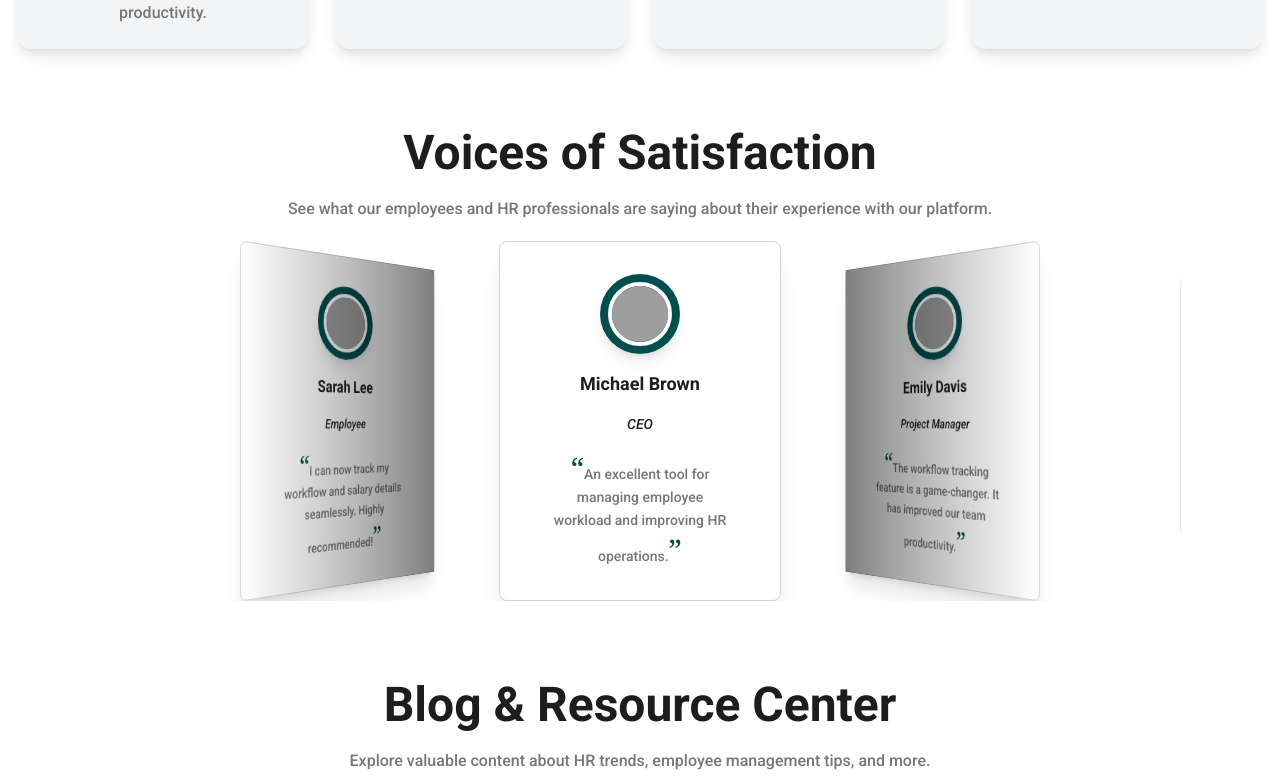
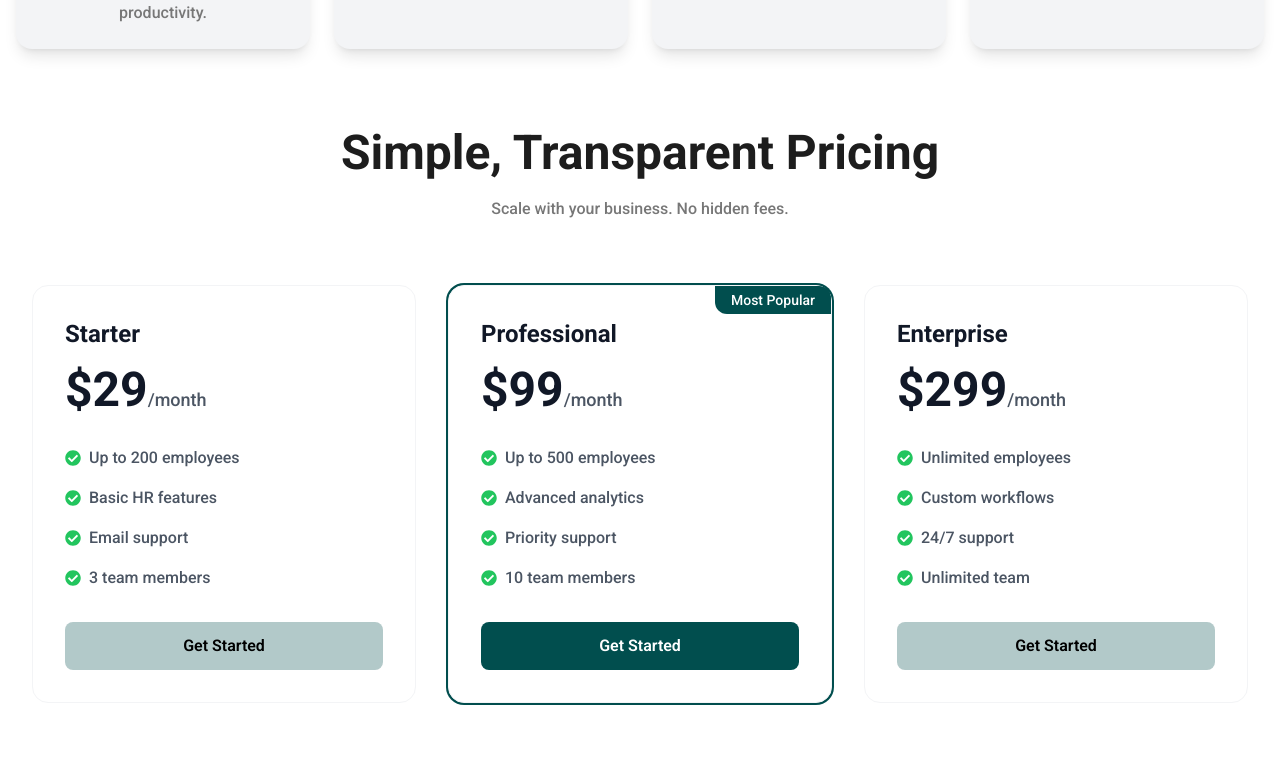
Before and after one commit to kobirul5/work-nest, a React (Vite) app: page / in a window 1280 px wide. Shown: the part 909-1693 px from the top of the page. Built offline with nearby package versions, Linux system fonts and the light colour scheme; no server answers; grey boxes are pictures that could not be loaded.

Commit message:
fixed some bugs

```diff
--- a/src/pages/AllProduct/Components/Priceing.jsx
+++ b/src/pages/AllProduct/Components/Priceing.jsx
@@ -5,10 +5,12 @@ import {
 import { ThemeContext } from "../../../providers/ThemeProvider";
 import Heading from "../../Shared/Heading/Heading";
 import { Link, Element } from 'react-scroll';
+import { useLocation } from "react-router-dom";
 
 
 const Pricing = () => {
 
+    const location = useLocation()
     const { theme } = useContext(ThemeContext);
     const services = [
         { title: "Starter", price: 29, features: ["Up to 200 employees", "Basic HR features", "Email support", "3 team members"], popular: false },
@@ -17,7 +19,7 @@ const Pricing = () => {
     ]
 
     return (
-        <Element name="price" className=" px-4 pt-20  dark:from-gray-800 dark:to-gray-900">
+        <Element name="price" className={` px-4 ${location.pathname !== "/"  && "pt-20"}  `}>
             <div className="container mx-auto">
                 <div className="text-center mb-16">
                     <Heading
--- a/src/pages/ContactUs/Components/HeroContactU.jsx
+++ b/src/pages/ContactUs/Components/HeroContactU.jsx
@@ -1,8 +1,8 @@
 import { ThemeContext } from "../../../providers/ThemeProvider";
 import { Link } from 'react-scroll';
-import heroImage from "../../../assets/images/office.jpg"
+import heroImage from "../../../assets/images/contactus.jpg"
 import { useContext } from 'react';
-import { FaPhoneAlt, FaEnvelope, FaMapMarkerAlt, FaPaperPlane } from 'react-icons/fa';
+import { FaEnvelope } from 'react-icons/fa';
 
 
 const HeroContactU = () => {
--- a/src/pages/Home/Home.jsx
+++ b/src/pages/Home/Home.jsx
@@ -1,3 +1,4 @@
+import Pricing from "../AllProduct/Components/Priceing";
 import Blog from "../Blogs/Blogs/Blog";
 import Banner from "./Banner";
 import BenefitsSection from "./Benefits/BenefitsSection";
@@ -13,6 +14,7 @@ const Home = () => {
             <Banner></Banner>
             <section className="my-14 space-y-20 px-4 container mx-auto">
                 <Service></Service>
+                <Pricing/>
                 <Testimonial></Testimonial>
                 <Blog></Blog>
                 <MeetOurTeam></MeetOurTeam>
```
Also changed, not shown: src/assets/images/contactus.jpg (added).
